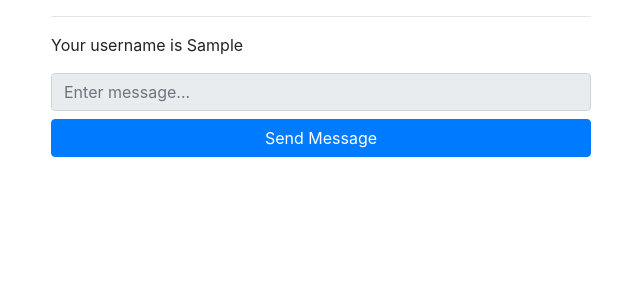
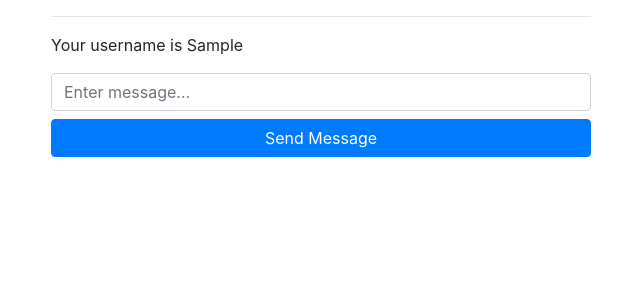
Before and after one commit to hassanmian/js-lesson-4-chat, a React (Create React App) app: page / in a window 1280 px wide. Both pictures are taken after typing "Sample" into the empty fields and a click on the button "Save username". Shown: the top 300 px of the page, without its empty margins (319-959 px from the left). Built offline with nearby package versions, Linux system fonts and the light colour scheme; no server answers.

Commit message:
Remove readonly tag

```diff
--- a/src/components/MessageForm.jsx
+++ b/src/components/MessageForm.jsx
@@ -12,7 +12,7 @@ export default function MessageForm({handlePostMessage}) {
     return (
         <div className="form">
             <div className="form-group mb-2">
-                <input ref={messageInputField} type="text" readOnly className="form-control" placeholder="Enter message..." />
+                <input ref={messageInputField} type="text" className="form-control" placeholder="Enter message..." />
             </div>
             <button onClick={handleOnClick} className="btn btn-primary btn-block mb-2">Send Message</button>
         </div>
```
